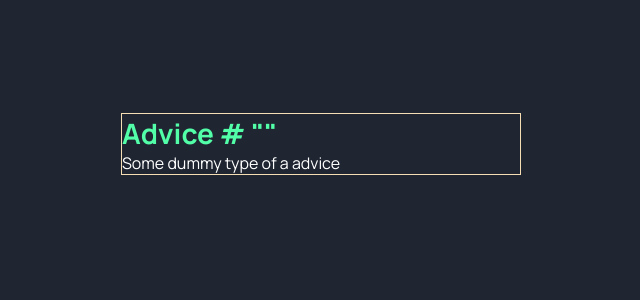
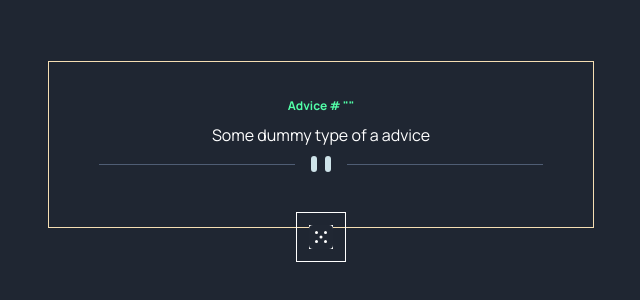
Before and after one commit to nickonyi/Advice-generator-app, a React app: page / in a window 1280 px wide. Shown: the part 256-556 px from the top of the page, without its empty margins (319-959 px from the left). Built offline with nearby package versions, Linux system fonts and the light colour scheme; the HTML template or start-up script is replaced by a standard one.

Commit message:
html and css

```diff
--- a/src/Advice.jsx
+++ b/src/Advice.jsx
@@ -1,11 +1,15 @@
-import Dividor from '../assets/images/icon-dice.svg?react';
+import Dividor from './assets/images/pattern-divider-desktop.svg?react';
+import Dice from './assets/images/icon-dice.svg?react';
 
 function Advice() {
   return (
     <div className="container">
       <h2>Advice # ""</h2>
       <p className="advice">Some dummy type of a advice</p>
-      <div className="dividor"></div>
+      <Dividor className="dividor" />
+      <div className="dice-container">
+        <Dice className="dice" />
+      </div>
     </div>
   );
 }
--- a/src/styles/App.scss
+++ b/src/styles/App.scss
@@ -34,11 +34,38 @@ body {
 }
 
 .container {
-  width: 400px;
   border: 1px solid wheat;
+  position: relative;
+  display: flex;
+  flex-direction: column;
+  align-items: center;
+  padding-block-start: 30px;
+  padding-block-end: 50px;
+  padding-inline: 50px;
+}
+.container > * {
+  margin-block: 5px;
 }
 
 .container h2 {
   color: $primary-green-300;
-  font-size: $font-size;
+  font-size: 12px;
 }
+
+.dividor {
+  color: $white;
+}
+
+.dice-container {
+  border: 1px solid white;
+  height: 50px;
+  width: 50px;
+  display: flex;
+  align-items: center;
+  justify-content: center;
+  position: absolute;
+  top: 145px;
+}
+.dice {
+  background-color: $white;
+}
```
